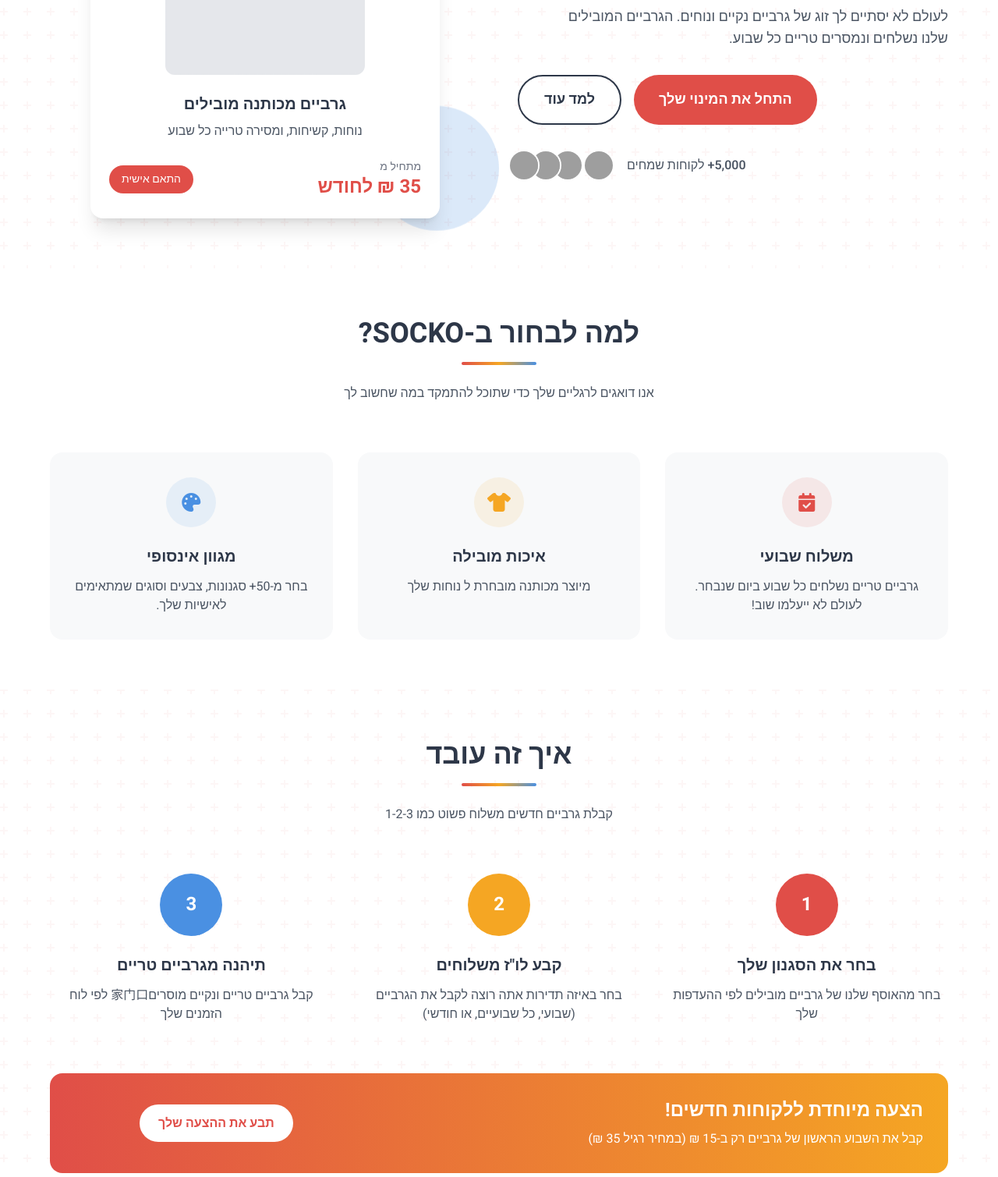
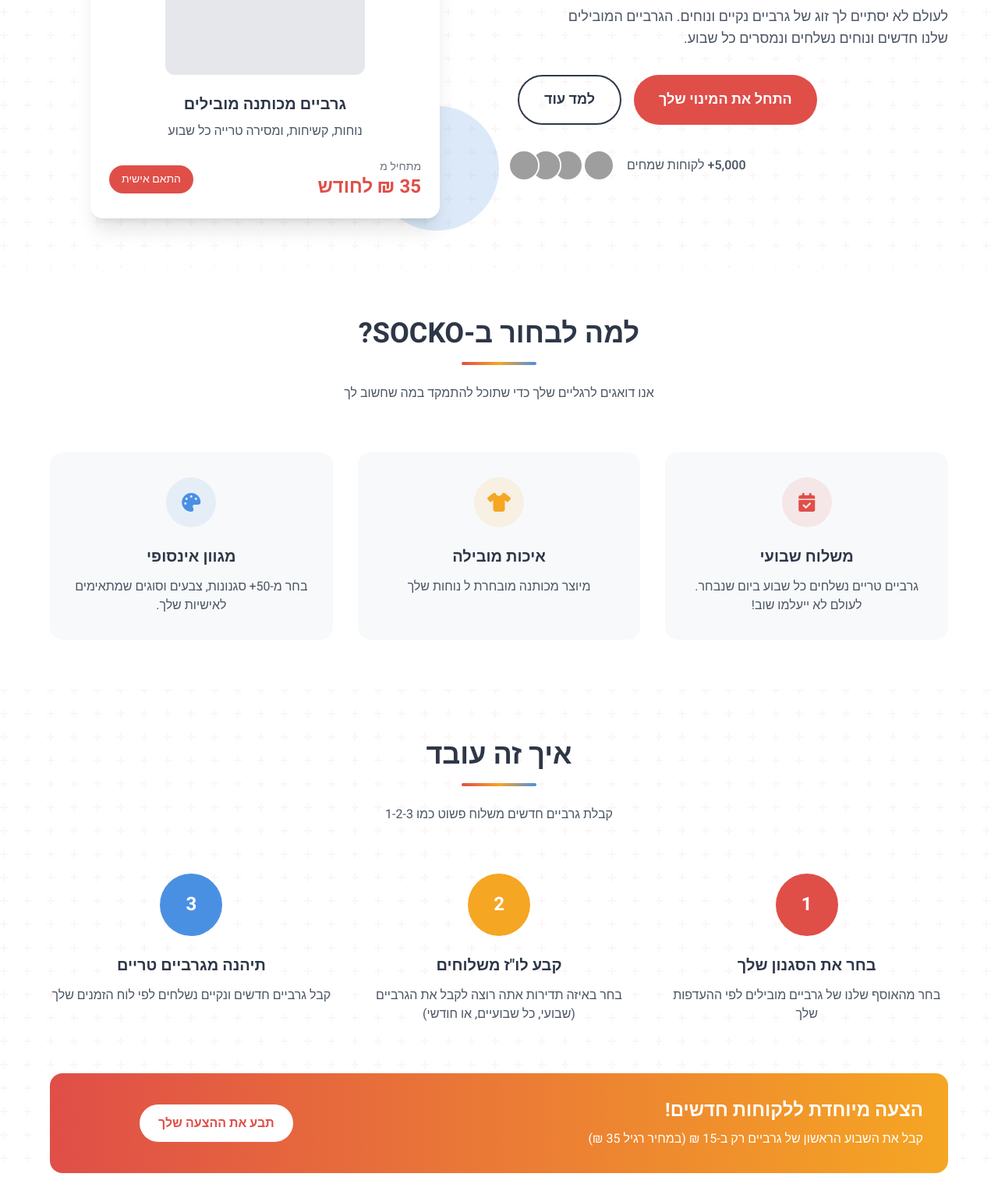
Before and after one commit to vstrog/garbaim, a plain HTML site: page index.html in a window 1280 px wide. Shown: the part 320-1829 px from the top of the page at 78% size. Drawn offline with nearby package versions, Linux system fonts and the light colour scheme; grey boxes are pictures that could not be loaded.

Commit message:
Update index.html

```diff
--- a/index.html
+++ b/index.html
@@ -162,7 +162,7 @@
                     <span class="text-primary">גרביים טריים</span> משלוחים כל שבוע
                 </h1>
                 <p class="text-lg text-gray-600 mb-8 max-w-lg mx-auto md:mx-0">
-                    לעולם לא יסתיים לך זוג של גרביים נקיים ונוחים. הגרביים המובילים שלנו נשלחים ונמסרים טריים  כל שבוע.
+                    לעולם לא יסתיים לך זוג של גרביים נקיים ונוחים. הגרביים המובילים שלנו חדשים ונוחים נשלחים ונמסרים  כל שבוע.
                 </p>
                 <div class="flex flex-col sm:flex-row gap-4 justify-center md:justify-end">
                     <button class="bg-primary text-white px-8 py-4 rounded-full font-semibold text-lg hover:bg-opacity-90 transition cta-button">
@@ -300,7 +300,7 @@
                     </div>
                     <h3 class="text-xl font-bold text-dark mb-3">תיהנה מגרביים טריים</h3>
                     <p class="text-gray-600">
-                        קבל גרביים טריים ונקיים מוסרים家门口 לפי לוח הזמנים שלך
+                        קבל גרביים חדשים ונקיים נשלחים לפי לוח הזמנים שלך
                     </p>
                 </div>
             </div>
```
